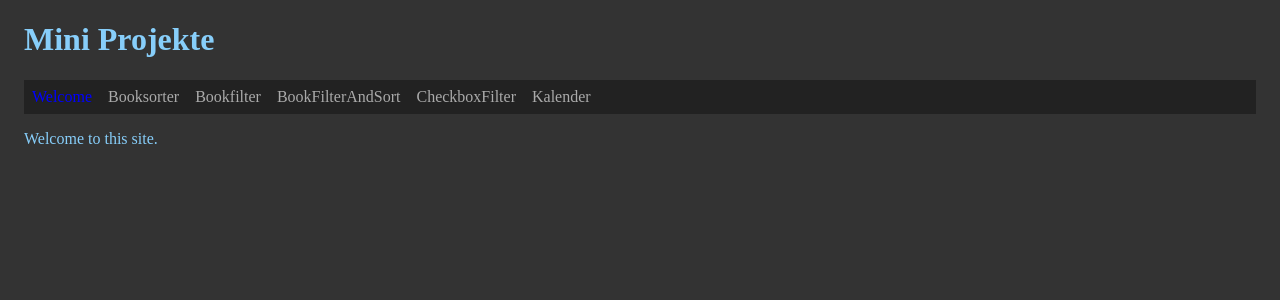
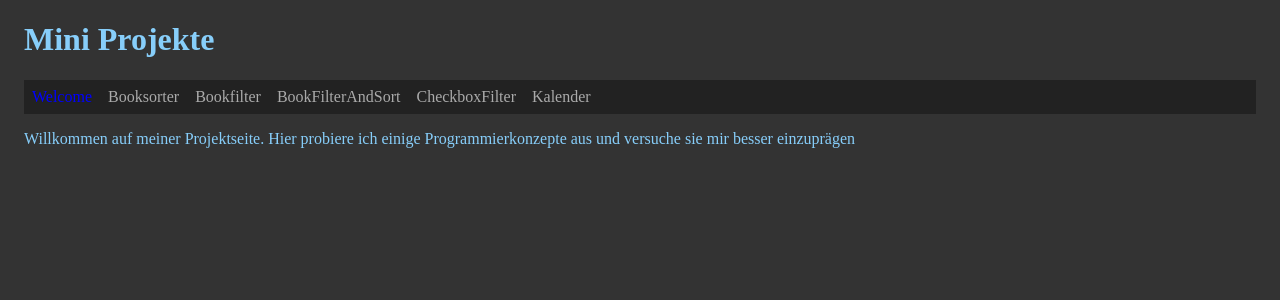
Before and after one commit to JasminGloth/MiniProjekte, a React (Vite) app: page /welcome in a window 1280 px wide. Shown: the top 300 px of the page. Built offline with nearby package versions, Linux system fonts and the light colour scheme; a web font is replaced by a local one.

Commit message:
Pagewelcometext changed

```diff
--- a/src/pages/PageWelcome.tsx
+++ b/src/pages/PageWelcome.tsx
@@ -1,7 +1,7 @@
 export const PageWelcome = () => {
 	return (
 		<>
-			<p>Welcome to this site.</p>
+			<p>Willkommen auf meiner Projektseite. Hier probiere ich einige Programmierkonzepte aus und versuche sie mir besser einzuprägen</p>
 		</>
 	);
 };
```
